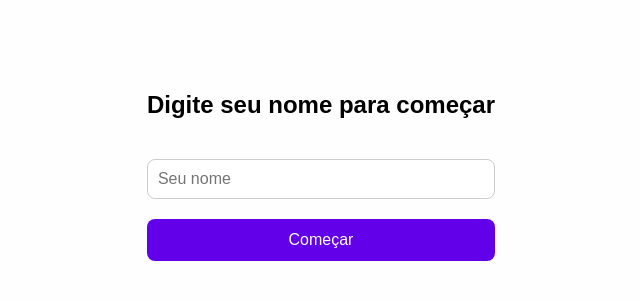
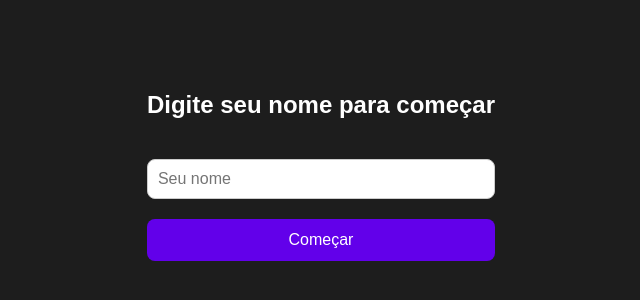
Before and after one commit to slaukz/site_bobo7, a plain HTML site: page index.html in a window 1280 px wide. Shown: the part 234-534 px from the top of the page, without its empty margins (319-959 px from the left). Drawn offline with Linux system fonts and the light colour scheme.

Commit message:
Update index.html

```diff
--- a/index.html
+++ b/index.html
@@ -5,8 +5,9 @@
   <title>Quiz Bobo</title>
   <style>
     body {
+      background-color: rgb(29, 29, 29);
+      color: white;
       font-family: Arial, sans-serif;
-      background: #fefefe;
       display: flex;
       flex-direction: column;
       align-items: center;
```
